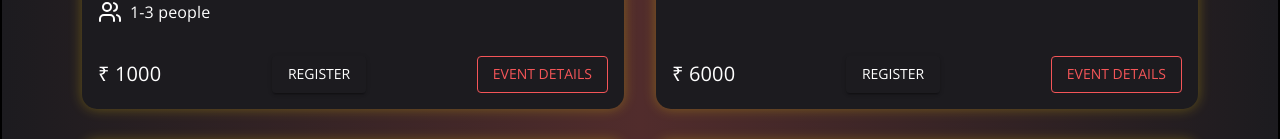
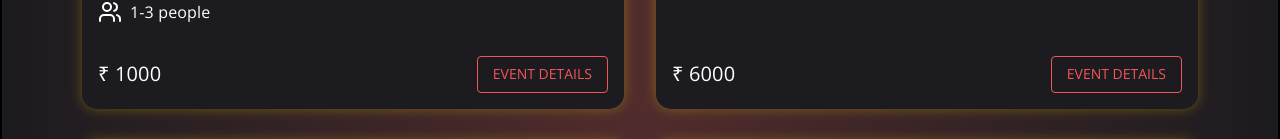
Before and after one commit to naby001/trajectory, a React (Vite) app in the folder t1/frontend/: page /explore in a window 1280 px wide. Shown: the part 771-910 px from the top of the page. Built offline with nearby package versions, Linux system fonts and the light colour scheme.

Commit message:
page doen

```diff
--- a/t1/frontend/src/pages/TeamRegistration.jsx
+++ b/t1/frontend/src/pages/TeamRegistration.jsx
@@ -94,8 +94,9 @@ const TeamRegistration = () => {
   };
 
   return (
+    <div style={{ backgroundColor: "#1C1B1F", minHeight: "100vh", padding: "20px" }}>
       <Container maxWidth="sm">
-      <Paper elevation={3} style={{ padding: "20px", marginTop: "20px" }}>
+        <Paper elevation={3} style={{ padding: "20px", marginTop: "20px", backgroundColor: "#1C1B1F", color: "#FFFFFF" }}>
           <Typography variant="h5" align="center" gutterBottom>
             Team Registration
           </Typography>
@@ -106,9 +107,9 @@ const TeamRegistration = () => {
           </Snackbar>
 
           {/* ✅ User Details - Always Locked */}
-        <TextField label="Email" fullWidth variant="outlined" margin="normal" value={email} disabled />
-        <TextField label="Full Name" fullWidth variant="outlined" margin="normal" value={name} disabled />
-        <TextField label="Institution" fullWidth variant="outlined" margin="normal" value={institution} disabled />
+          <TextField label="Email" fullWidth variant="outlined" margin="normal" value={email} disabled InputProps={{ style: { color: "#FFFFFF" } }} />
+          <TextField label="Full Name" fullWidth variant="outlined" margin="normal" value={name} disabled InputProps={{ style: { color: "#FFFFFF" } }} />
+          <TextField label="Institution" fullWidth variant="outlined" margin="normal" value={institution} disabled InputProps={{ style: { color: "#FFFFFF" } }} />
 
           {/* ✅ Team Name - Editable only before registration */}
           <TextField
@@ -119,6 +120,7 @@ const TeamRegistration = () => {
             value={teamName || ""}  // ✅ Prevent undefined
             onChange={(e) => setTeamName(e.target.value)}
             disabled={isRegistered}
+            InputProps={{ style: { color: "#FFFFFF" } }}
           />
 
           {/* ✅ Create or Join a Team */}
@@ -142,7 +144,7 @@ const TeamRegistration = () => {
               fullWidth
               onClick={handleRegister}
               disabled={loading}
-            style={{ marginTop: "20px" }}
+              style={{ marginTop: "20px", backgroundColor: "#F45558", color: "#FFFFFF" }}
             >
               {loading ? "Registering..." : "Register"}
             </Button>
@@ -152,13 +154,14 @@ const TeamRegistration = () => {
               color="secondary"
               fullWidth
               onClick={() => navigate("/invites")}
-            style={{ marginTop: "20px" }}
+              style={{ marginTop: "20px", backgroundColor: "#F45558", color: "#FFFFFF" }}
             >
               Manage Your Team
             </Button>
           )}
         </Paper>
       </Container>
+    </div>
   );
 };
 
--- a/t1/frontend/src/pages/details.jsx
+++ b/t1/frontend/src/pages/details.jsx
@@ -19,7 +19,7 @@ import {
   Phone as PhoneIcon,
 } from '@mui/icons-material';
 import Navbar from './Navbar';
-import { useLocation } from 'react-router-dom';
+import { useLocation, useNavigate } from 'react-router-dom';
 import { useEffect, useState } from 'react';
 import { events } from './events'; // Import events from a separate file
 
@@ -28,6 +28,8 @@ export default function Details() {
   const queryParams = new URLSearchParams(location.search);
   const eventId = queryParams.get("event");
   const [eventDetails, setEventDetails] = useState(null);
+  const navigate = useNavigate();
+  const [registeredEvents, setRegisteredEvents] = useState([]);
 
   useEffect(() => {
     console.log("Event ID from URL:", eventId); // Debugging statement
@@ -35,6 +37,37 @@ export default function Details() {
     console.log("Event details found:", event); // Debugging statement
     setEventDetails(event);
   }, [eventId]);
+
+  useEffect(() => {
+    const fetchRegisteredEvents = async () => {
+      const token = localStorage.getItem("token");
+      if (!token) return;
+
+      try {
+        const response = await fetch(
+          "http://localhost:5000/api/events/registered",
+          {
+            headers: { Authorization: `Bearer ${token}` },
+          }
+        );
+
+        if (!response.ok) {
+          throw new Error(`Error ${response.status}: ${response.statusText}`);
+        }
+
+        const data = await response.json();
+        setRegisteredEvents(data.map((event) => event._id));
+      } catch (error) {
+        console.error("❌ Error fetching registered events:", error);
+      }
+    };
+
+    fetchRegisteredEvents();
+  }, []);
+
+  const handleRegisterClick = () => {
+    navigate('/teamregistration');
+  };
 
   if (!eventDetails) {
     return (
@@ -145,7 +178,7 @@ export default function Details() {
                     },
                   }}
                   fullWidth
-                  onClick={() => window.location.href = '/teamregistration'}
+                  onClick={handleRegisterClick}
                 >
                  Quick Register
                 </Button>
--- a/t1/frontend/src/pages/explore.jsx
+++ b/t1/frontend/src/pages/explore.jsx
@@ -490,38 +490,11 @@ export function Explore() {
                     ₹ {event.price}
                   </Typography>
                   <Button
-                    variant="contained"
-                    sx={{
-                      backgroundColor: registeredEvents.includes(event._id)
-                        ? "#F45558" // Updated red color
-                        : "primary.main",
-                      "&:hover": {
-                        backgroundColor: registeredEvents.includes(event._id)
-                          ? "darkred"
-                          : "primary.dark",
-                      },
-                      color: "#fff", // Ensures text remains visible
-                      cursor: registeredEvents.includes(event._id)
-                        ? "not-allowed"
-                        : "pointer", // Prevents clicks but remains visible
-                      opacity: registeredEvents.includes(event._id) ? 1 : 1, // Ensures full visibility
-                    }}
-                    onClick={
-                      !registeredEvents.includes(event._id)
-                        ? () => handleRegisterClick(event)
-                        : undefined
-                    }
-                  >
-                    {registeredEvents.includes(event._id)
-                      ? "Registered"
-                      : "Register"}
-                  </Button>
-                  <Button
                     variant="outlined"
                     sx={{ color: "#F45558", borderColor: "#F45558" }} // Updated red color
                     onClick={() => navigate(`/details?event=${event._id}`)} // Use _id instead of id
                   >
-                   Event Details
+                    Event Details
                   </Button>
                 </CardActions>
               </Card>
```
Also changed, not shown: t1/frontend/src/pages/InviteTeamMembers.jsx (deleted, +0 -12 lines), t1/frontend/src/components/form.jsx (deleted). Lines whose indentation alone changed are shown as unchanged.
